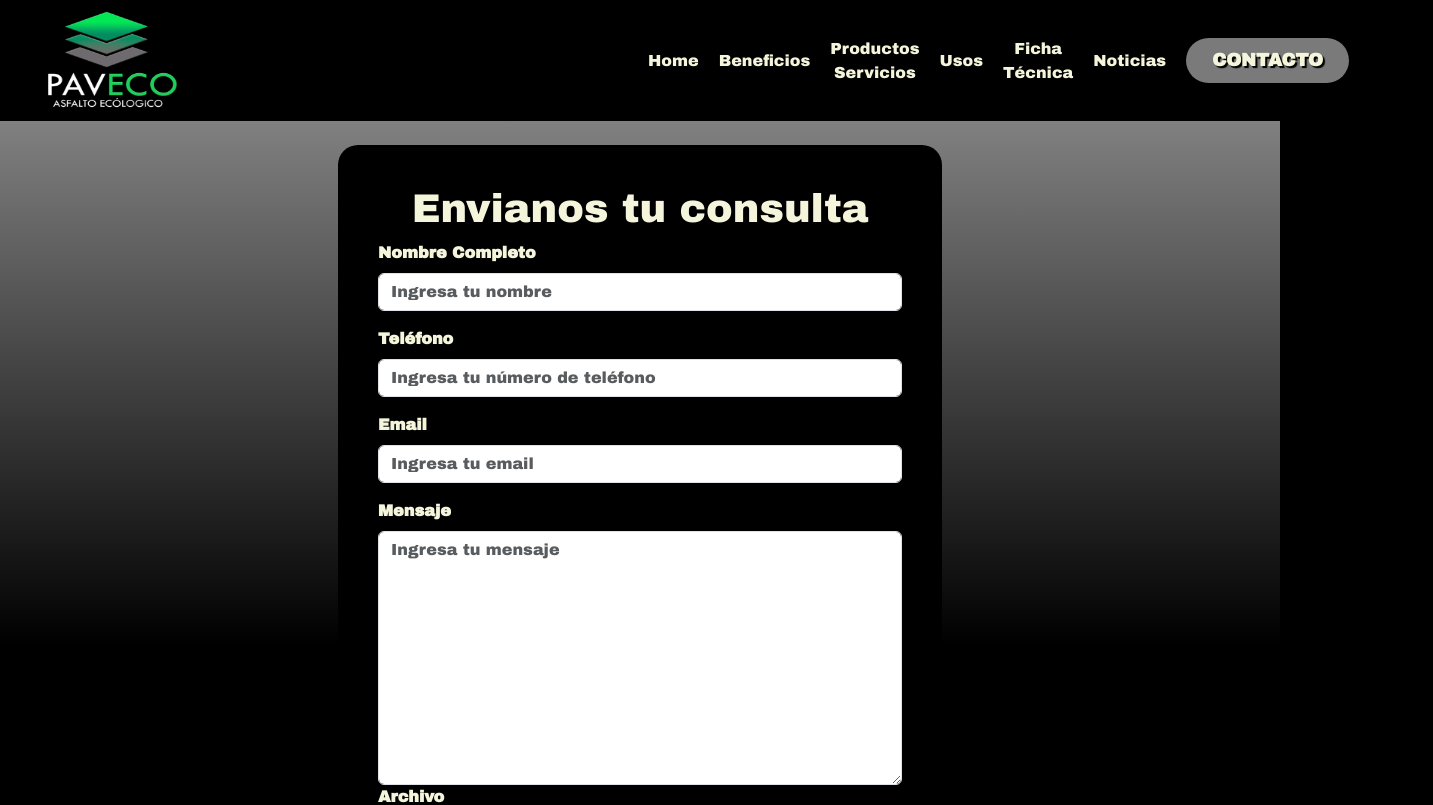
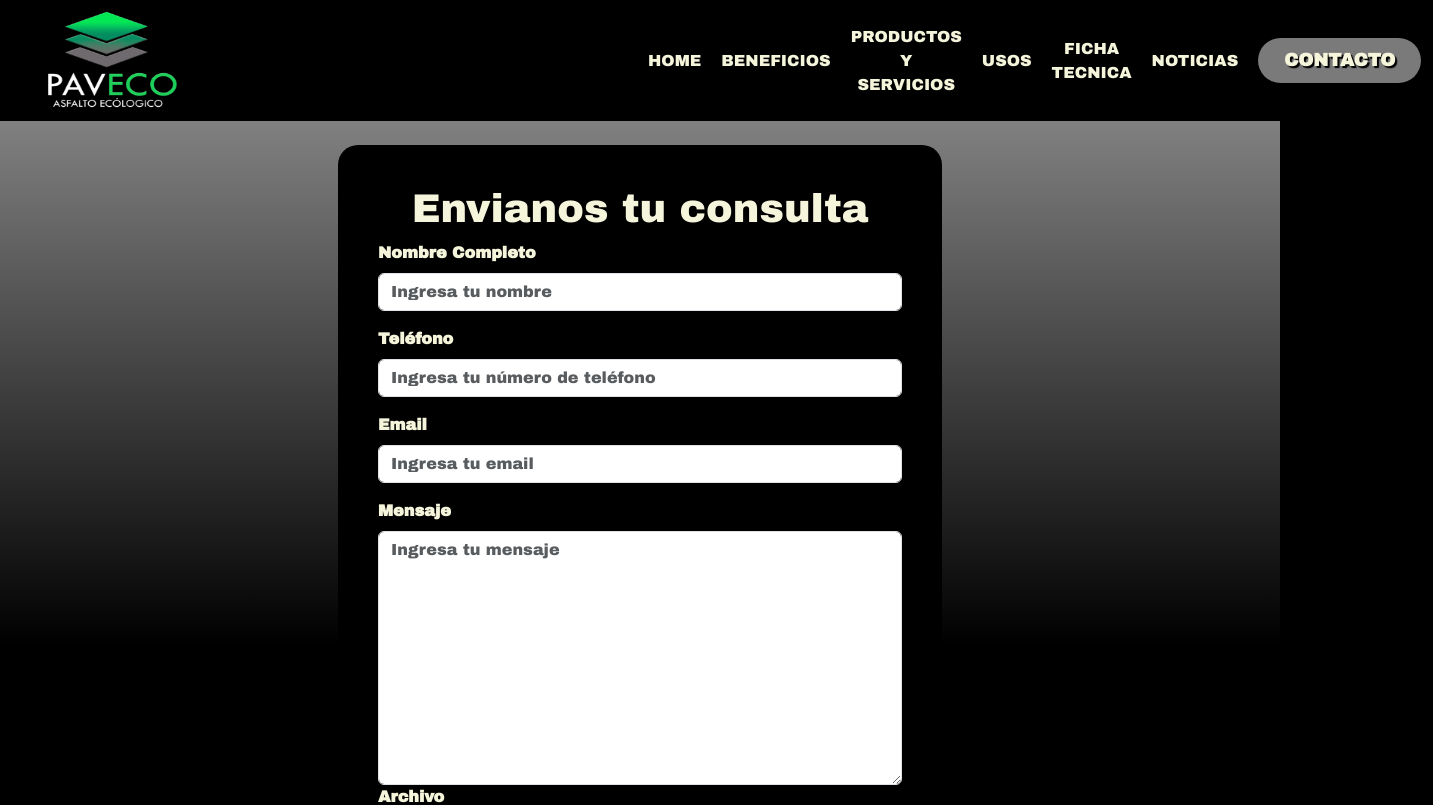
Before and after one commit to Nemka201/Paveco, a React (Create React App) app in the folder paveco/: page /Contacto in a window 1280 px wide. Shown: the top 805 px of the page, 1433 px wide, since content can reach past the window. Built offline with nearby package versions, Linux system fonts and the light colour scheme.

Commit message:
Merge views
Merge views:
Home
Beneficios
Usos
Ficha Tecnica

```diff
--- a/paveco/src/App.css
+++ b/paveco/src/App.css
@@ -28,6 +28,9 @@ a {
 
 body {
   background-color: black;
+}
+p {
+  text-indent: 0.5cm;
 }
 
 table,
@@ -61,6 +64,8 @@ td {
 }
 .description {
   color: var(--color-texto);
+  font-family: var(--fuente-Oswald);
+  font-size: 1.2em;
 }
 .text-date {
   color: var(--color-texto);
@@ -298,7 +303,6 @@ td {
 }
 
 .c-banner {
-  background-color: rgba(3, 194, 127, 0.5);
   border-radius: 10px 10px 0px 0px;
   filter: brightness(75%);
   height: 800px;
@@ -306,7 +310,7 @@ td {
   object-fit: cover;
   padding-left: 0;
   padding-right: 0;
-  padding-top: 0px;
+  padding-top: 0;
   position: relative;
   width: 100%;
 }
--- a/paveco/src/components/BeneficiosCard.js
+++ b/paveco/src/components/BeneficiosCard.js
@@ -1,12 +1,12 @@
 function BeneficiosCard({...props}){
   const values = Object.values(props);
   const list = values.map((value, index) =>
-    <h2 className="ps-2 pt-4 b-text" key={index}><i className="fa-solid fa-arrow-right pe-4" style={{color: "white"}}></i>{value}</h2>);
+    <h2 className="ps-2 pt-4 b-text" key={index}><i className="fa-solid fa-arrow-right pe-4 " style={{color: "white"}}></i>{value}</h2>);
   return (
     <>
       <div className="col-4 pe-lg-3 ps-lg-3 pt-5 ps-4 pe-3 col-12 col-sm-12 col-md-4 col-lg-4 col-xl-4">
         <div className="b-card mb-5 b-animacion">
-        <i className="fa-solid fa-circle-check b-icon b-text" style={{color: "#00ff22",fontSize: "50px",}}></i>
+        <i className="fa-solid fa-circle-check b-icon b-text"></i>
           {list}
         </div>
       </div>
--- a/paveco/src/components/NavbarPaveco.js
+++ b/paveco/src/components/NavbarPaveco.js
@@ -13,32 +13,32 @@ function Navbar() {
               <ul className="navbar-nav align-items-center ps-5 pe-3" id="navbar-links">
                 <li className="nav-item mt-0 pe-1">
                   <a className="nav-link" href="/">
-                    Home
+                    HOME
                   </a>
                 </li>
                 <li className="nav-item mt-0 pe-1">
                   <a className="nav-link" href="/Beneficios">
-                    Beneficios
+                    BENEFICIOS
                   </a>
                 </li>
                 <li className="nav-item mt-0 pe-1">
                   <a className="nav-link" href="/Productos-y-Servicios">
-                    Productos Servicios
+                    PRODUCTOS Y SERVICIOS
                   </a>
                 </li>
                 <li className="nav-item mt-0 pe-1">
                   <a className="nav-link" href="/Usos">
-                    Usos
+                    USOS
                   </a>
                 </li>
                 <li className="nav-item mt-0 pe-1">
                   <a className="nav-link ficha-t" href="/Ficha-Tecnica">
-                    Ficha Técnica
+                    FICHA TECNICA
                   </a>
                 </li>
                 <li className="nav-item mt-0 pe-1">
                   <a className="nav-link" href="/Noticias">
-                    Noticias
+                    NOTICIAS
                   </a>
                 </li>
                 <li className="nav-item pe-1 mt-0 mb-2">
--- a/paveco/src/components/NoticiaComponent.js
+++ b/paveco/src/components/NoticiaComponent.js
@@ -1,6 +1,6 @@
 function NoticiaComponent(props) {
   const classContainer = `container ${props.classContainer} p-2 pt-0 mt-0`;
-  const classCard = `col-12 noticia-card ${props.classCard} ps-5 pe-5 pt-3 pb-2`;
+  const classCard = `col-12 noticia-card ${props.classCard} ps-3 pe-3 ps-lg-5 pe-lg-5 pt-3 pb-2`;
   const image = props.image;
   return (
     <>
@@ -9,9 +9,9 @@ function NoticiaComponent(props) {
           <div className={classCard}>
             <h2 className="text-center text-black">{props.titulo}</h2>
             <div className="description text-oswald">
-              <h3>{props.descripcion1}</h3>
-              <h3>{props.descripcion2}</h3>
-              <h3>{props.descripcion3}</h3>
+              <p>{props.descripcion1}</p>
+              <p>{props.descripcion2}</p>
+              <p>{props.descripcion3}</p>
             </div>
 
             <div className="text-center">
--- a/paveco/src/views/Noticias.js
+++ b/paveco/src/views/Noticias.js
@@ -6,7 +6,7 @@ function Noticias() {
   return (
     <>
       <Navbar />
-      <div className="banner pt-3">
+      <div className="banner pt-3" style={{backgroundColor: "#e3f2fd"}}>
         <section>
           <NoticiaComponent
             classContainer=""
```
